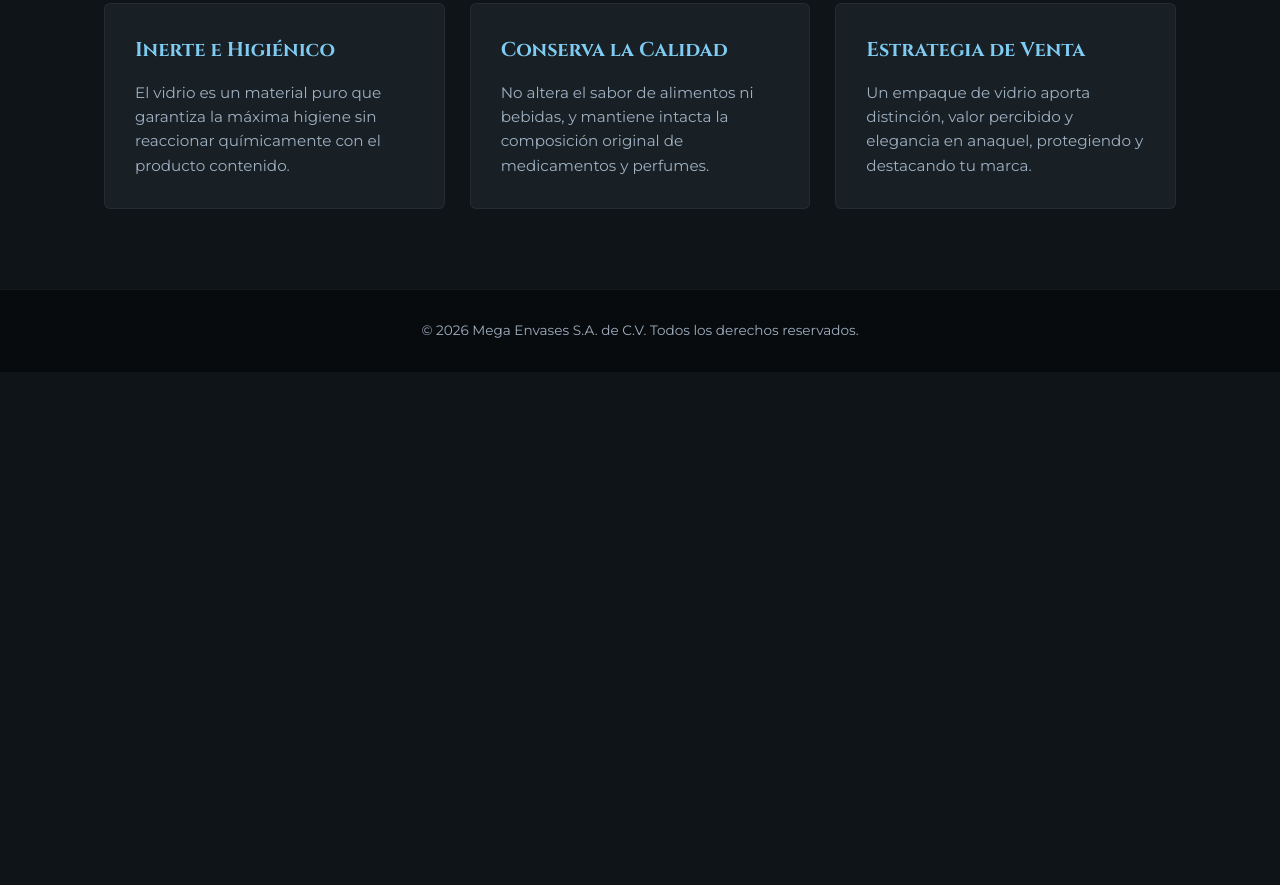
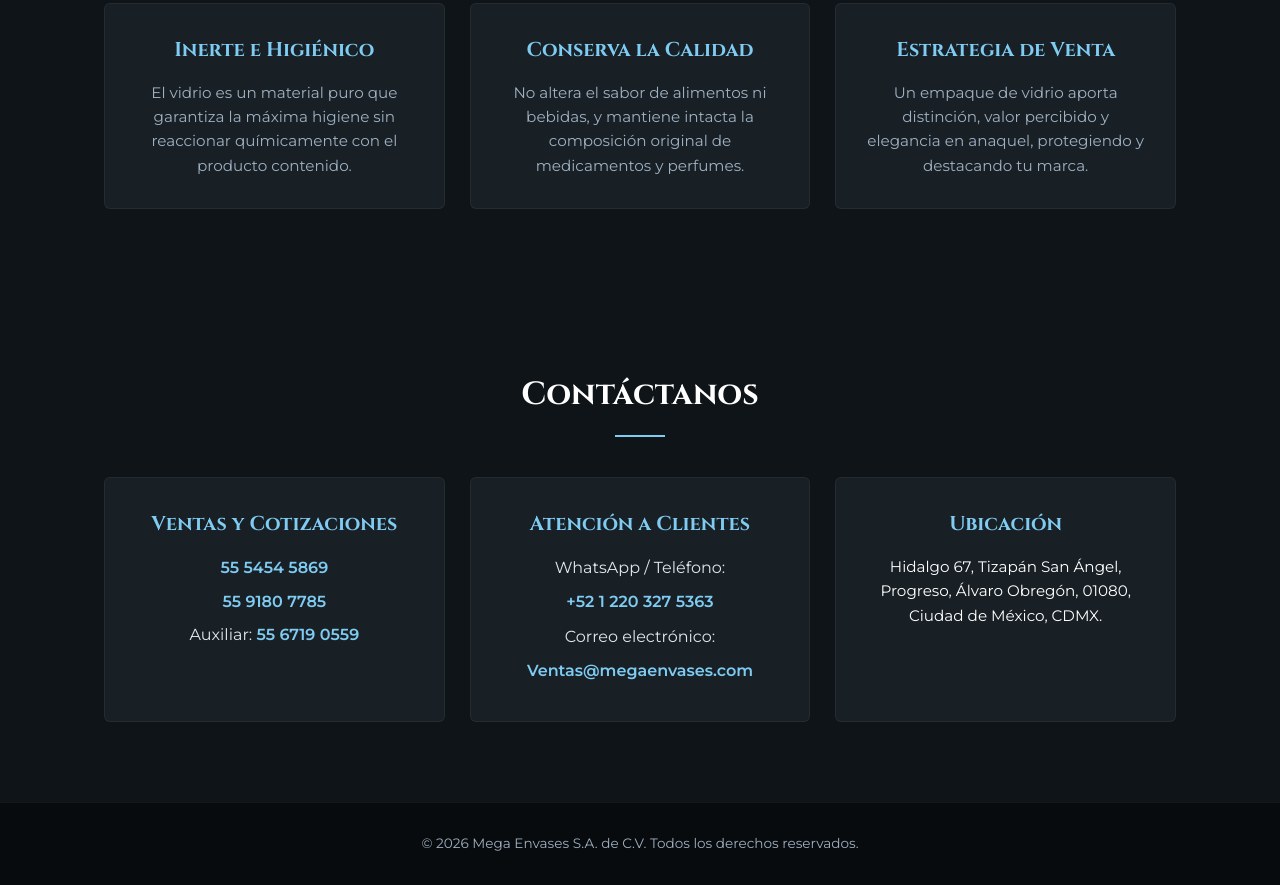
Before and after one commit to israul70/megaenvases, a plain HTML site: page index.html in a window 1280 px wide. Shown: the part 1145-2030 px from the top of the page. Before the commit the page ends 1517 px from the top, so only its background shows below. Drawn offline with Linux system fonts and the light colour scheme.

Commit message:
Update index.html

```diff
--- a/index.html
+++ b/index.html
@@ -164,6 +164,7 @@
             padding: 30px;
             border-radius: 6px;
             transition: transform 0.3s, border-color 0.3s;
+            text-align: center;
         }
 
         .card:hover {
@@ -181,6 +182,26 @@
         .card p {
             color: var(--text-muted);
             font-size: 0.95rem;
+        }
+
+        .contact-list {
+            list-style: none;
+            padding: 0;
+            margin-top: 10px;
+        }
+
+        .contact-list li {
+            margin-bottom: 8px;
+        }
+
+        .contact-link {
+            color: var(--accent-blue);
+            text-decoration: none;
+            font-weight: 600;
+        }
+
+        .contact-link:hover {
+            text-decoration: underline;
         }
 
         footer {
@@ -236,7 +257,34 @@
         </div>
     </section>
 
-    <footer id="contacto">
+    <section id="contacto">
+        <h2 class="section-title">Contáctanos</h2>
+        <div class="grid">
+            <div class="card">
+                <h3>Ventas y Cotizaciones</h3>
+                <ul class="contact-list">
+                    <li><a href="tel:5554545869" class="contact-link">55 5454 5869</a></li>
+                    <li><a href="tel:5591807785" class="contact-link">55 9180 7785</a></li>
+                    <li>Auxiliar: <a href="tel:5567190559" class="contact-link">55 6719 0559</a></li>
+                </ul>
+            </div>
+            <div class="card">
+                <h3>Atención a Clientes</h3>
+                <ul class="contact-list">
+                    <li>WhatsApp / Teléfono:</li>
+                    <li><a href="https://wa.me/5212203275363" class="contact-link" target="_blank">+52 1 220 327 5363</a></li>
+                    <li style="margin-top: 10px;">Correo electrónico:</li>
+                    <li><a href="mailto:Ventas@megaenvases.com" class="contact-link">Ventas@megaenvases.com</a></li>
+                </ul>
+            </div>
+            <div class="card">
+                <h3>Ubicación</h3>
+                <p style="color: #ffffff; margin-top: 10px;">Hidalgo 67, Tizapán San Ángel, Progreso, Álvaro Obregón, 01080, Ciudad de México, CDMX.</p>
+            </div>
+        </div>
+    </section>
+
+    <footer>
         <p>&copy; 2026 Mega Envases S.A. de C.V. Todos los derechos reservados.</p>
     </footer>
 
```
